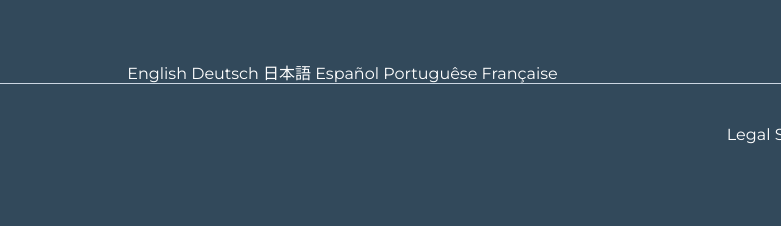
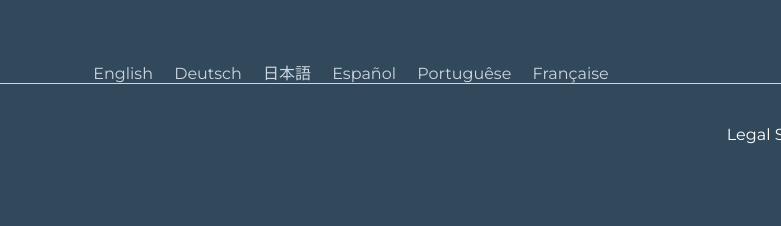
Before and after one commit to ManueldG/htmlcss-hubspot, a plain HTML site: page index.html in a window 1280 px wide. Shown: the part 4116-4342 px from the top of the page, 499-1280 px from the left. Drawn offline with Linux system fonts and the light colour scheme.

Commit message:
sistemazione lingue

```diff
--- a/css/style.css
+++ b/css/style.css
@@ -588,6 +588,10 @@ footer .quattro-colonne .col .social {
 
 footer nav.lingue {
     margin-top: 83px;
+    color: #cbd6e2;
+}
+footer nav.lingue li {
+    margin-left: 17px;
 }
 
 footer .copyright {
```
